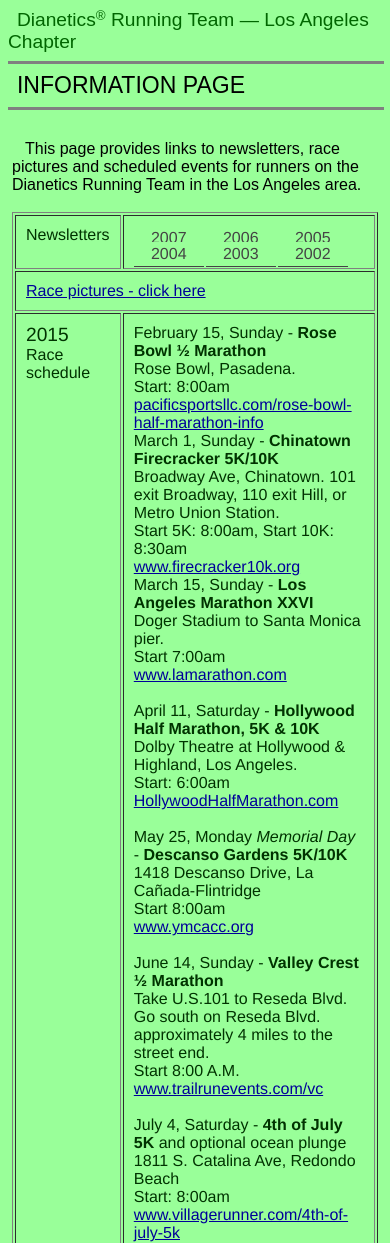
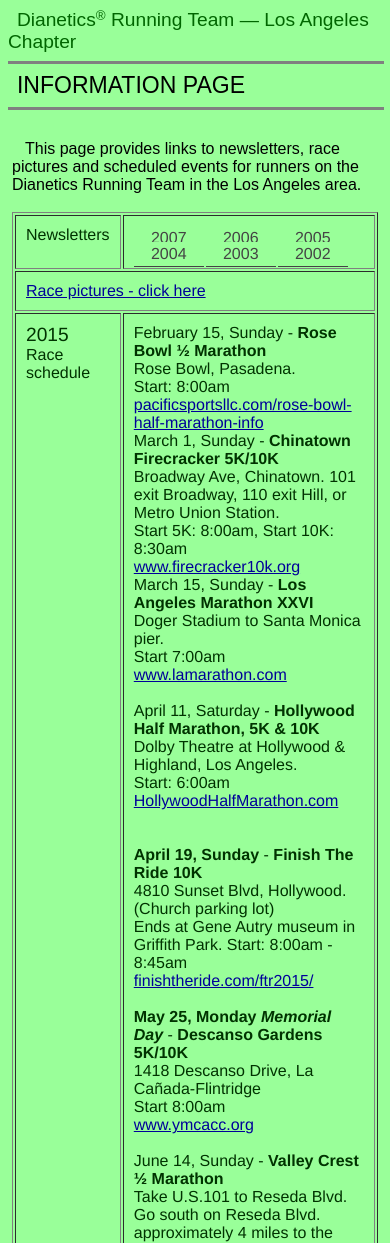
Before and after one commit to dredom/dredom, a plain HTML site: page run/dn/index.html in a window 390 px wide. Shown: the top 1243 px of the page. Drawn offline with Linux system fonts and the light colour scheme.

```diff
--- a/run/dn/index.html
+++ b/run/dn/index.html
@@ -2,6 +2,7 @@
 <html><head>
 
   <meta http-equiv="Content-Type" content="text/html; charset=Cp1252">
+  <meta name="viewport" content="width=device-width, initial-scale=1">
   <title>Dianetics Running Team - Los Angeles</title>
 
   <meta content="Andre Untiedt" name="author">
@@ -180,8 +181,16 @@ Start: 6:00am <br>
 <a href="http://HollywoodHalfMarathon.com">HollywoodHalfMarathon.com</a> <br>
  <br>
 
+ <br>
+<b>April 19, Sunday</b> - <b>Finish The Ride 10K </b> <br>
+4810 Sunset Blvd, Hollywood. (Church parking lot)<br>
+Ends at Gene Autry museum in Griffith Park.
+Start: 8:00am - 8:45am <br>
+<a href="http://finishtheride.com/ftr2015/">finishtheride.com/ftr2015/</a> <br>
+ <br>
 
-May 25, Monday <i>Memorial Day</i> - <b>Descanso Gardens 5K/10K </b><br>
+
+<b>May 25, Monday <i>Memorial Day</i></b> - <b>Descanso Gardens 5K/10K </b><br>
 1418 Descanso Drive, La Ca&ntilde;ada-Flintridge<br>
 Start 8:00am <br>
 <a href="http://www.ymcacc.org/Main/Default/LongTopicDetail.aspx?TopicID=518">www.ymcacc.org</a><br>
```
